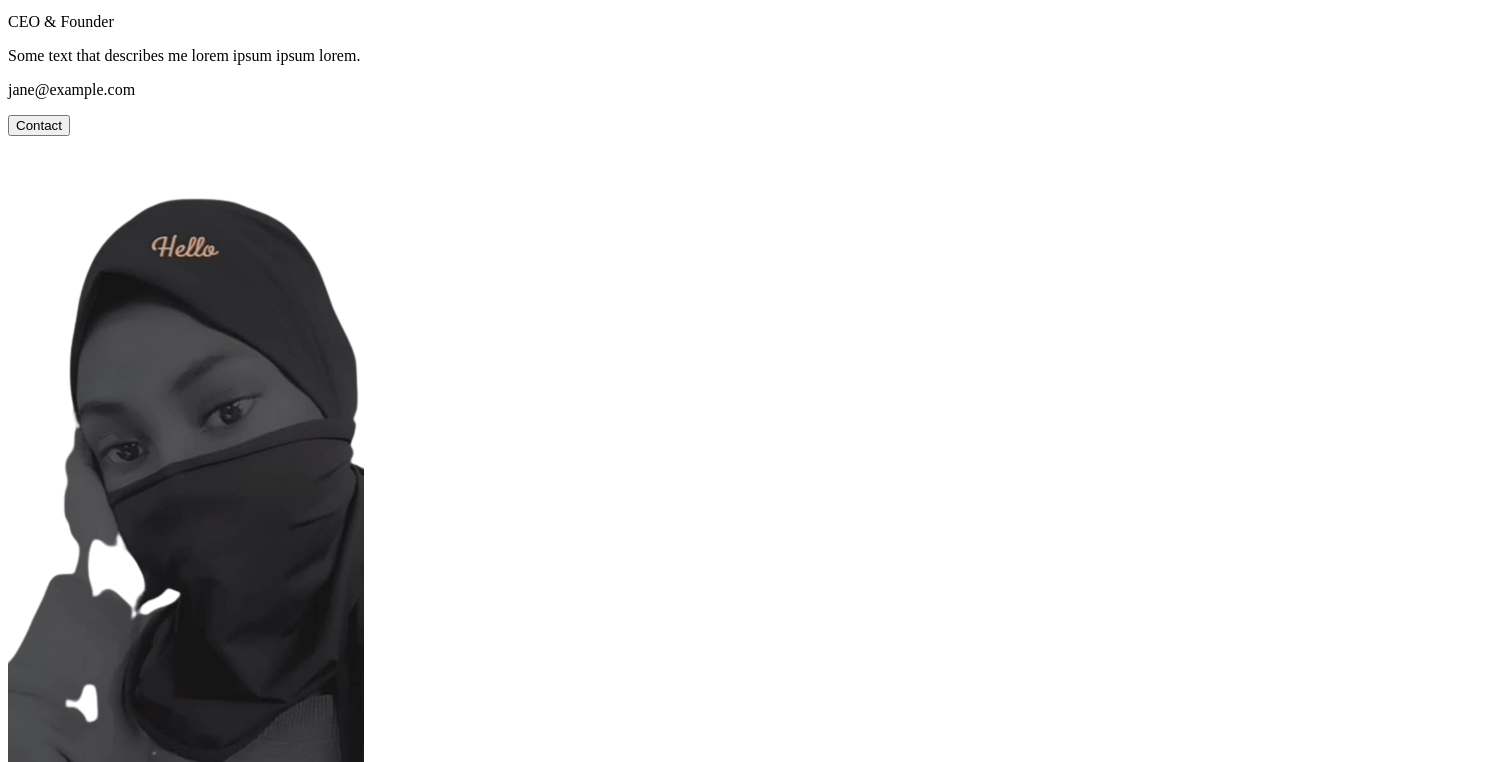
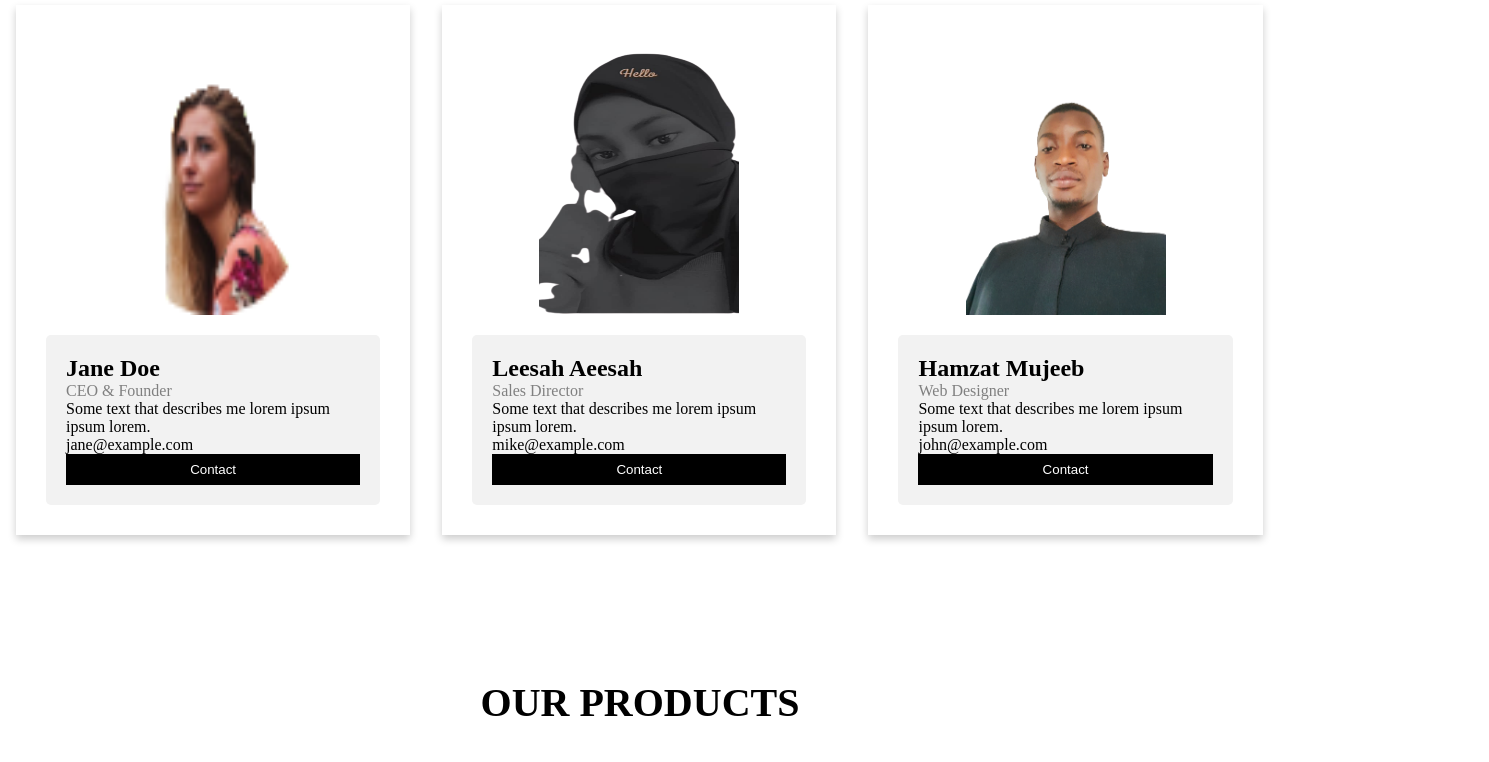
Before and after one commit to Hamzatmujeeb/Landing-page, a plain HTML site: page index.html in a window 1280 px wide. Shown: the part 485-1247 px from the top of the page, 1489 px wide, since content can reach past the window. Drawn offline with Linux system fonts and the light colour scheme.

Commit message:
Update index.html
changing of style link

```diff
--- a/index.html
+++ b/index.html
@@ -4,7 +4,7 @@
     <meta charset="UTF-8">
     <meta http-equiv="X-UA-Compatible" content="IE=edge">
     <meta name="viewport" content="width=device-width, initial-scale=1.0">
-    <link rel="stylesheet" href="imagegallery.css">
+    <link rel="stylesheet" href="style.css">
     <title>Document</title>
 </head>
 <body>
```
